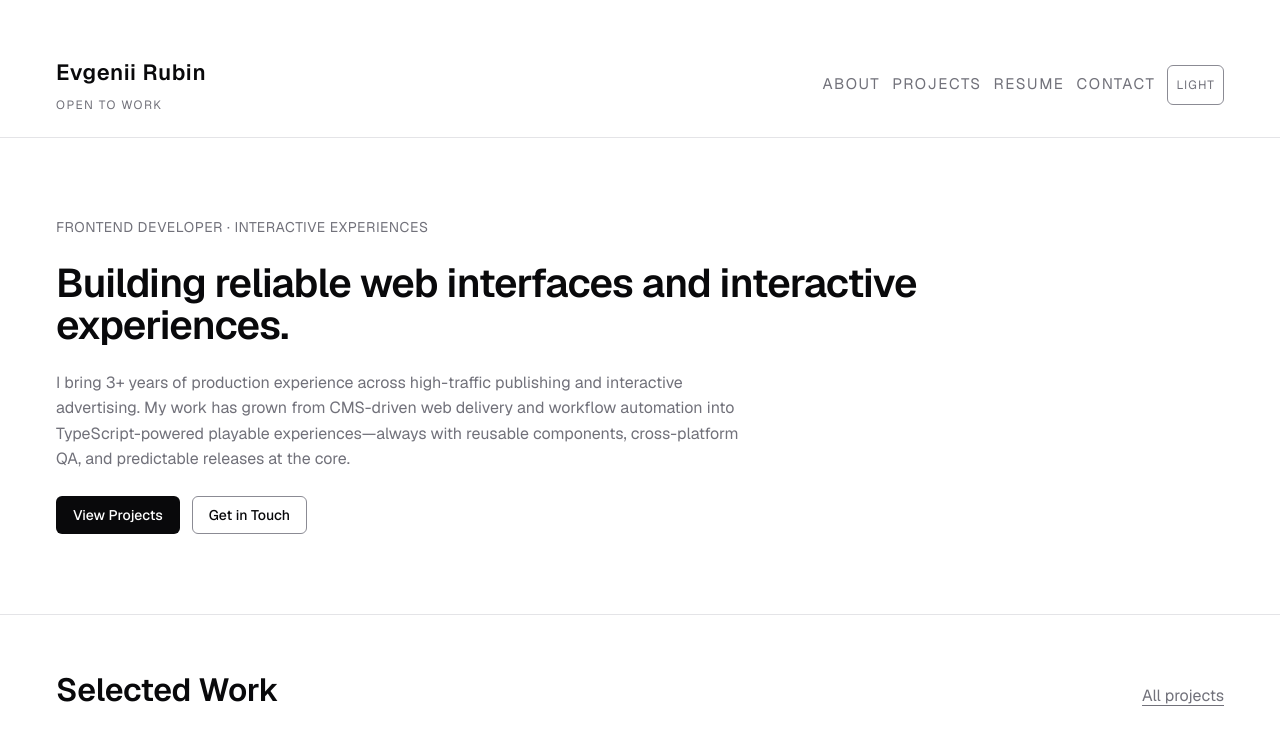
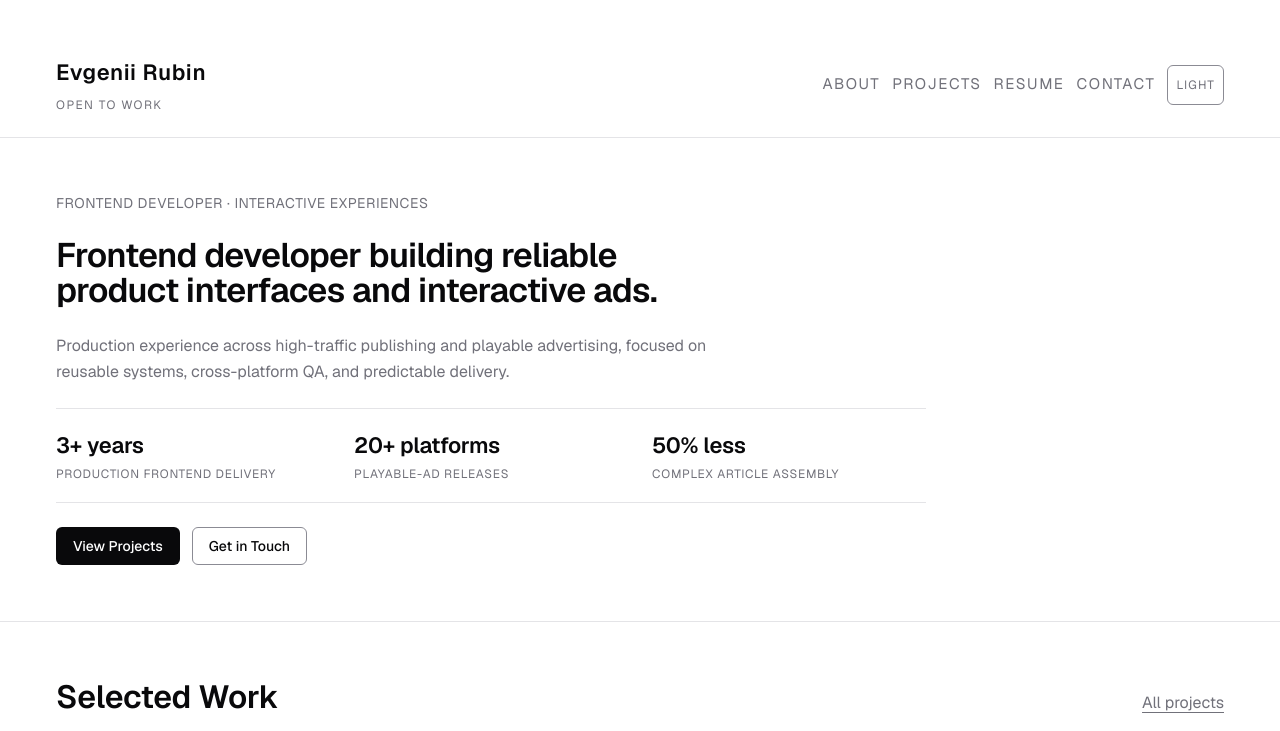
Before and after one commit to stupidkubik/my-website, a Next.js app: page / in a window 1280 px wide. Shown: the top 731 px of the page. Built offline with nearby package versions, Linux system fonts and the light colour scheme; no server answers.

Commit message:
feat(home): sharpen positioning and proof

```diff
--- a/src/pages/index.tsx
+++ b/src/pages/index.tsx
@@ -7,6 +7,11 @@ import { ButtonLink } from "@/components/ui/Button";
 import { Grid, GridCol } from "@/components/ui/Grid";
 import { featuredProjects } from "@/data/projects";
 
+const proofPoints = [
+  { value: "3+ years", label: "production frontend delivery" },
+  { value: "20+ platforms", label: "playable-ad releases" },
+  { value: "50% less", label: "complex article assembly" }
+] as const;
 
 export default function Home() {
   return (
@@ -19,20 +24,33 @@ export default function Home() {
         path="/"
       />
       <main id="main-content" tabIndex={-1}>
-        <Section containerClassName="motion-reveal" size="lg" as="div">
+        <Section containerClassName="motion-reveal" as="div">
           <Grid>
             <GridCol lg={9}>
             <Stack size="lg">
               <p className="text-label uppercase text-muted-fg">Frontend Developer · Interactive Experiences</p>
-              <h1 className="text-[2.125rem] font-semibold leading-[1.08] tracking-[-0.02em] xs:text-[2.5rem] sm:text-display">
-                Building reliable web interfaces and interactive experiences.
+              <h1 className="text-balance text-[1.875rem] font-semibold leading-[1.08] tracking-[-0.02em] xs:text-[2.125rem] sm:text-display">
+                Frontend developer building reliable product interfaces and interactive ads.
               </h1>
               <p className="max-w-text text-body text-muted-fg">
-                I bring 3+ years of production experience across high-traffic publishing and interactive
-                advertising. My work has grown from CMS-driven web delivery and workflow automation into
-                TypeScript-powered playable experiences—always with reusable components, cross-platform QA,
-                and predictable releases at the core.
+                Production experience across high-traffic publishing and playable advertising, focused on
+                reusable systems, cross-platform QA, and predictable delivery.
               </p>
+              <ul
+                aria-label="Experience highlights"
+                className="grid gap-4 border-y border-border py-5 sm:grid-cols-3 sm:gap-6"
+              >
+                {proofPoints.map((proofPoint) => (
+                  <li key={proofPoint.value}>
+                    <p className="text-[1.375rem] font-semibold tracking-[-0.01em] text-fg">
+                      {proofPoint.value}
+                    </p>
+                    <p className="mt-1 text-xs uppercase tracking-[0.06em] text-muted-fg">
+                      {proofPoint.label}
+                    </p>
+                  </li>
+                ))}
+              </ul>
               <div className="flex flex-wrap gap-3">
                 <ButtonLink href="/projects">
                   View Projects
@@ -57,6 +75,7 @@ export default function Home() {
               <ProjectCard
                 key={project.slug}
                 href={`/projects/${project.slug}`}
+                cover={project.cover}
                 title={project.title}
                 summary={project.summary}
               />
```
